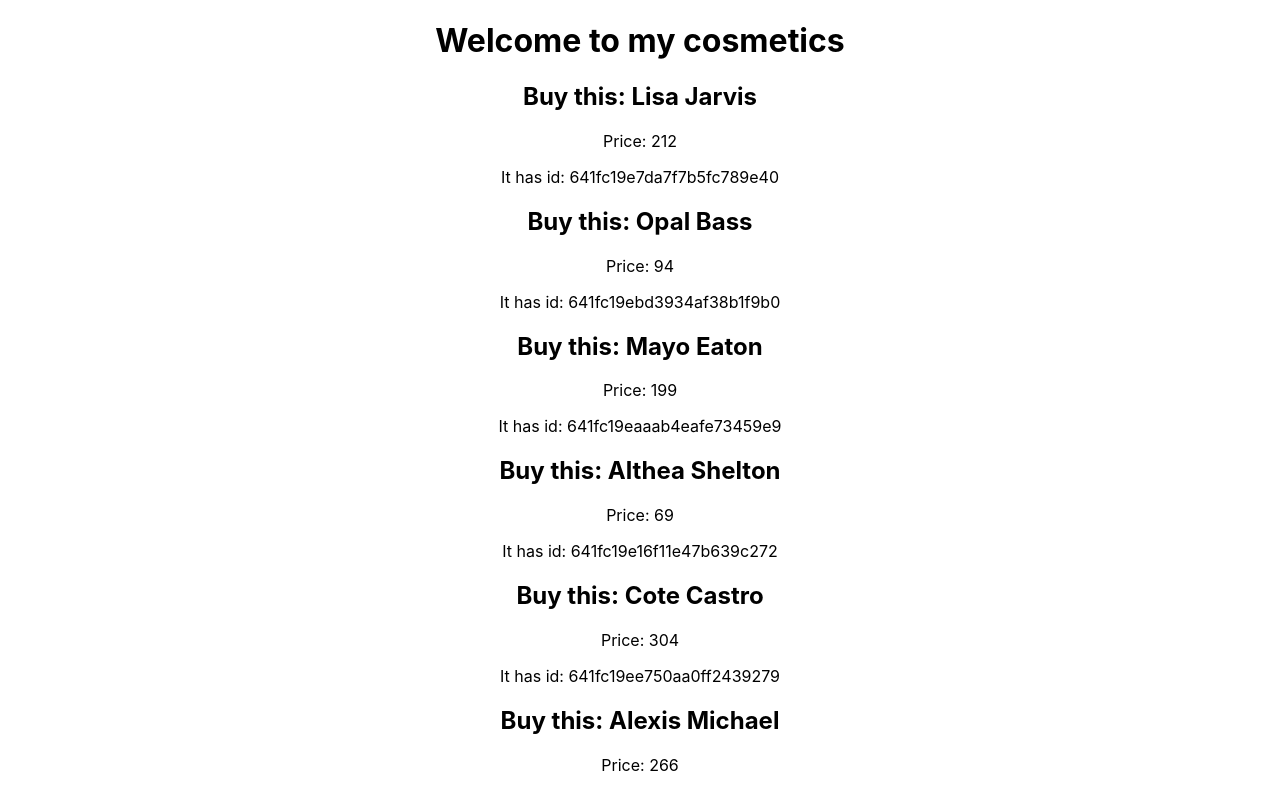
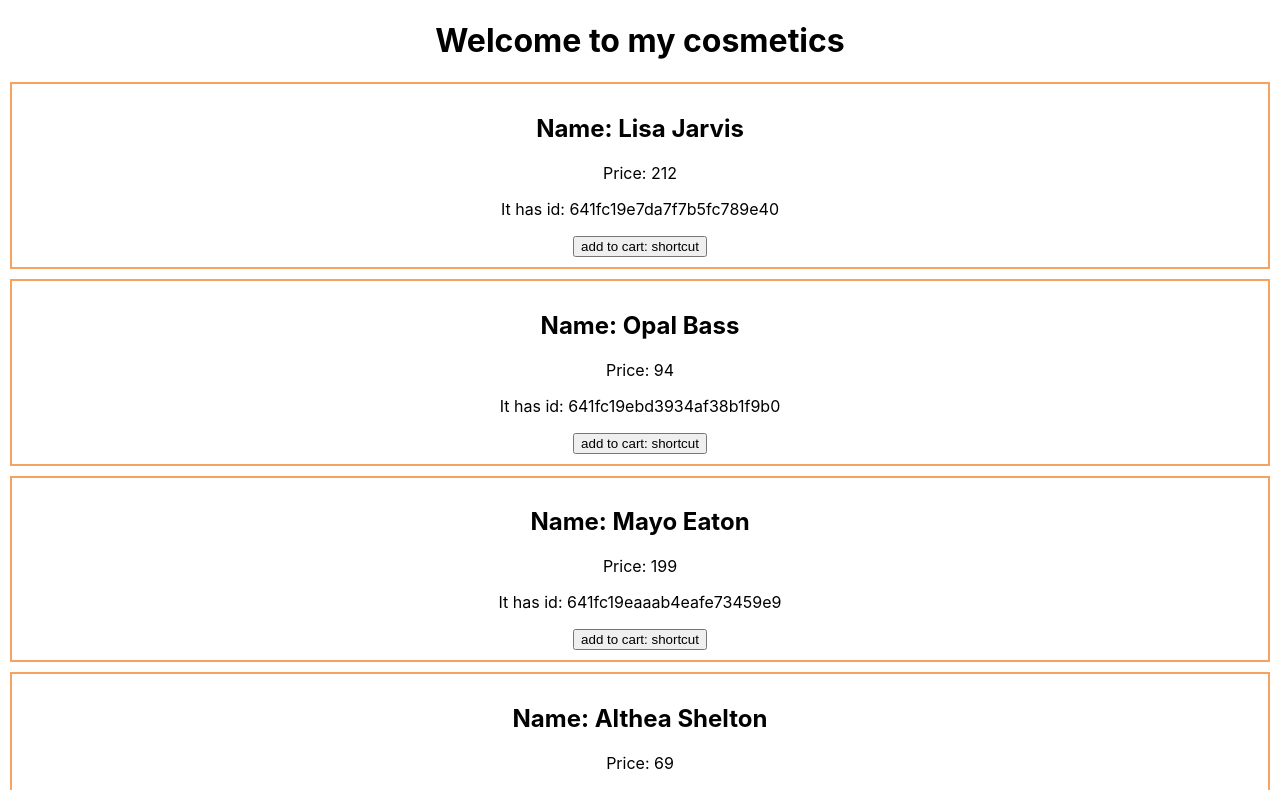
Before and after one commit to HumaionKobir1/react-storage-and-handler, a React (Create React App) app: page / in a window 1280 px wide. Shown: the top 790 px of the page. Built offline with nearby package versions, Linux system fonts and the light colour scheme.

Commit message:
Added => How to create event handler with parameters

```diff
--- /dev/null
+++ b/src/components/Cosmetic/Cosmetic.css
@@ -0,0 +1,5 @@
+.product{
+    border: 2px solid sandybrown;
+    margin: 10px;
+    padding: 10px;
+}
--- a/src/components/Cosmetic/Cosmetic.js
+++ b/src/components/Cosmetic/Cosmetic.js
@@ -1,14 +1,23 @@
 import React from 'react';
+import ('./Cosmetic.css')
 
 const Cosmetic = (props) => {
     const {name, price, id} = props.cosmetic;
+
+    const addToCart = (id) => {
+        console.log('item added', id);
+    }
+    // const addToCartWtihParam = () => addToCart(id);
+
     return (
-        <div>
+        <div className='product'>
             {/* <h2>Buy this: {props.cosmetic.name}</h2>
             <p>Price: {props.cosmetic.price}</p> */}
-            <h2>Buy this: {name}</h2>
+            <h2>Name: {name}</h2>
             <p>Price: {price}</p>
             <p>It has id: {id}</p>
+            {/* <button onClick={addToCartWtihParam}>Add to cart</button> */}
+            <button onClick={() => addToCart(id)}>add to cart: shortcut</button>
         </div>
     );
 };
```
